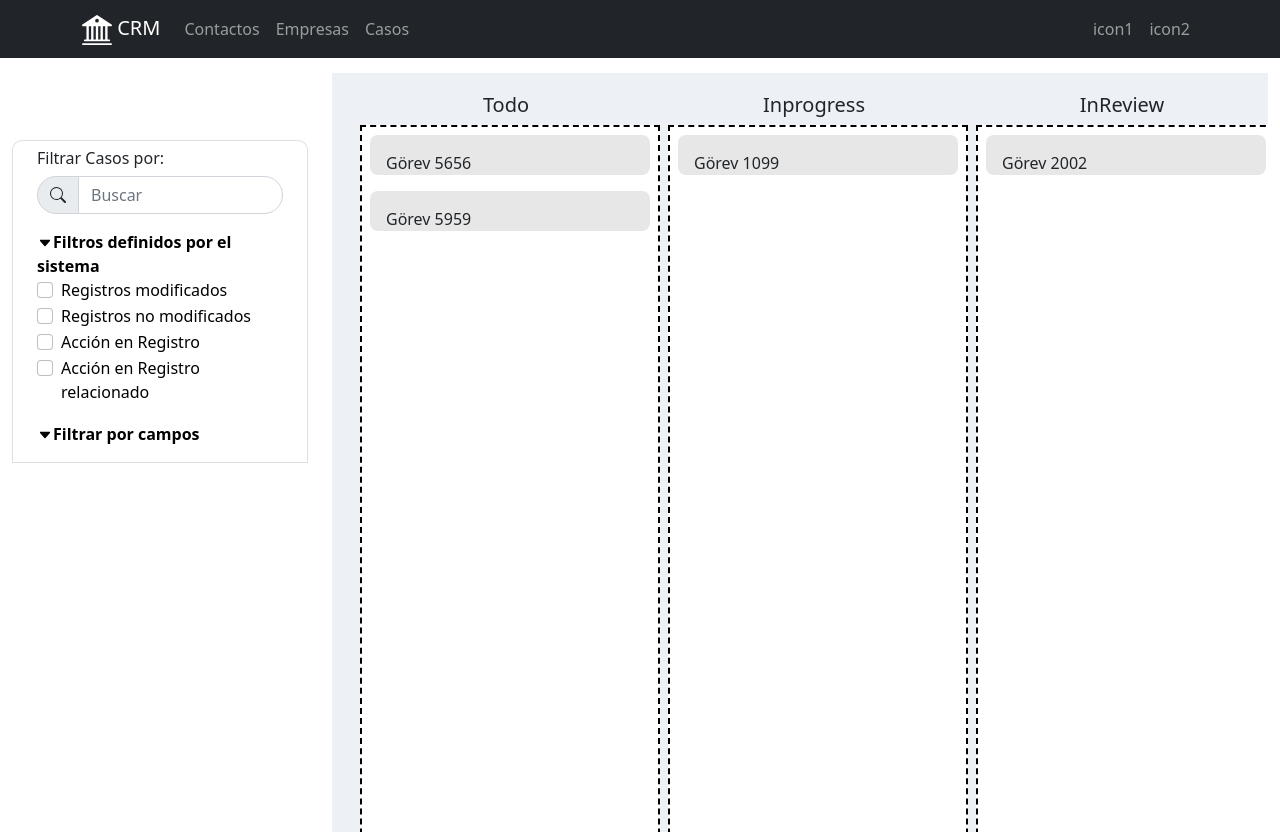
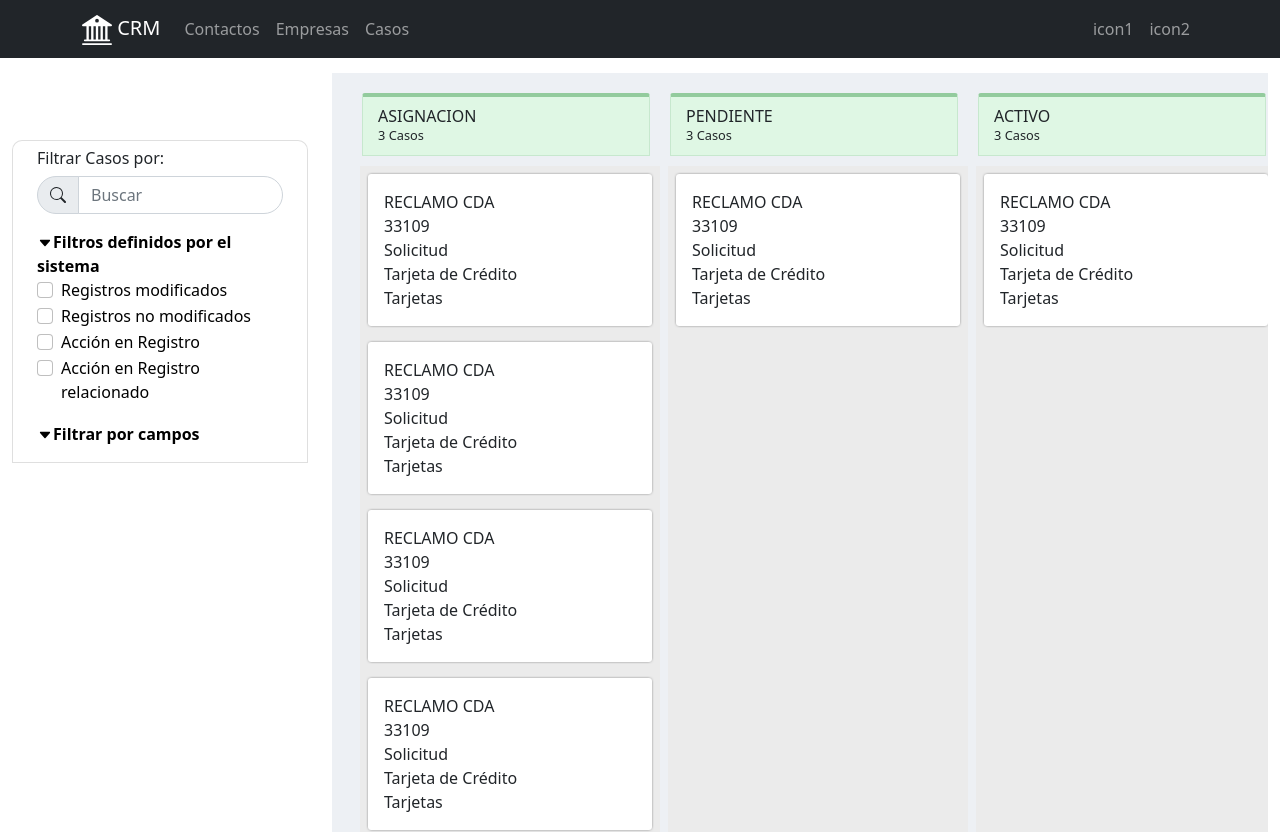
Before and after one commit to juan963973/crm-custom, a Next.js app: page /case in a window 1280 px wide. Shown: the top 832 px of the page. Built offline with nearby package versions, Linux system fonts and the light colour scheme.

Commit message:
maqueta terminadada

```diff
--- a/public/styles/Kanban.module.scss
+++ b/public/styles/Kanban.module.scss
@@ -1,24 +1,47 @@
 // $color: #209FD3;
+
+
 .container {
     display: flex;
     justify-content: center;
     height: 100%;
     padding: 20px;
+
+    .titleContainer {
+        border-radius: 3px 3px 0 0;
+        box-shadow: none;
+        box-sizing: border-box;
+        display: inline-block;
+        line-height: 19px;
+        margin: 0 0 10px;
+        padding: 10px 35px 10px 15px;
+        vertical-align: middle;
+        width: calc(100% - 20px);
+        border: 1px solid;
+        .title {
+            font-weight: 500;
+        }
+        .subtitle{
+            font-size: .8rem;
+        }
+    }
+
     .containerDroppable {
         display: flex;
         flex-direction: column;
         align-items: center;
         .droppable{
-            border: 2px dashed black;
+            // border: 2px dashed black;
             padding: 8px;
             height: 800px;
             width: 300px;
             overflow-y: auto;
             .draggable{
+                box-shadow: 0px 0px 3px -1px #000;
                 padding: 16px;
                 margin: 0 0 16px 0;
-                height: 40px;
-                border-radius: 8px;
+                // height: 40px;
+                border-radius: 3px;
             }
         }
 
--- a/src/components/_common/kanban.tsx
+++ b/src/components/_common/kanban.tsx
@@ -4,7 +4,7 @@ import styles from '../../../public/styles/Kanban.module.scss'
 
 const mockData = {
     todo: {
-        name: "Todo",
+        name: "ASIGNACION",
         items: [{
             id: 1000,
             text: "Görev 5656"
@@ -13,31 +13,59 @@ const mockData = {
             id: 2000,
             text: "Görev 5959"
         }
+        , {
+            id: 3000,
+            text: "Görev 5959"
+        }
+        , {
+            id: 4000,
+            text: "Görev 5959"
+        }
+        , {
+            id: 5000,
+            text: "Görev 5959"
+        }
+        , {
+            id: 6000,
+            text: "Görev 5959"
+        }
+        , {
+            id: 7000,
+            text: "Görev 5959"
+        }
+        , {
+            id: 8000,
+            text: "Görev 5959"
+        }
+        , {
+            id: 9000,
+            text: "Görev 5959"
+        }
     ]
     },
     inprogress: {
-        name: "Inprogress",
+        name: "PENDIENTE",
         items: [{
             id: 100,
             text: "Görev 1099"
         }]
     },
     inreview: {
-        name: "InReview",
+        name: "ACTIVO",
         items: [{
             id: 10000,
             text: "Görev 2002"
         }]
     },
     intest: {
-        name: "InTest",
+        name: "DERIVADO",
         items: [{
             id: 100002,
             text: "Görev 5588"
         }]
     },
     done: {
-        name: "Done",
+        name: "CONTACTO",
         items: [{
             id: 10000232,
             text: "Görev 9889"
@@ -91,14 +119,26 @@ const Kanban = () => {
             }}>
                 {Object.entries(cols).map(([id, col], index) => (
                     <div className={styles.containerDroppable} key={index}>
-                        <h5>{col.name}</h5>
+                        <div className={styles.titleContainer}
+                            style={{
+                                background: "#dff7e4",
+                                borderColor: "#c7e8ce",
+                                borderTop: "4px solid #93cb9d"
+                            }}>
+                            <div className={styles.title}>
+                                {col.name}
+                            </div>
+                            <div className={styles.subtitle}>
+                                3 Casos
+                            </div>
+                        </div>
                         <div style={{ marginLeft: "8px" }}>
                             <Droppable droppableId={id} key={id}>
                                 {(provider, snapshot) => (
                                     <div {...provider.droppableProps}
                                         className={styles.droppable}
                                         style={{
-                                            backgroundColor: snapshot.isDraggingOver ? "#e7e7e7" : "#fff",
+                                            backgroundColor: snapshot.isDraggingOver ? "#EDE685" : "#EBEBEB",
                                         }}
                                         ref={provider.innerRef}>
                                         {col.items.map((item, index) => (
@@ -108,12 +148,20 @@ const Kanban = () => {
                                                         {...provider.dragHandleProps}
                                                         {...provider.draggableProps}
                                                         className={styles.draggable}
-                                                        style={{
-                                                            backgroundColor: snapshot.isDragging ? "#cccccc" : "#e7e7e7",
-                                                            ...provider.draggableProps.style
-                                                        }}
+                                                        style={{ backgroundColor: "#fff",  ...provider.draggableProps.style}}
+                                                        // style={{
+                                                        //     backgroundColor: snapshot.isDragging ? "#FFF" : "#EBEBEB",
+                                                        //     ...provider.draggableProps.style
+                                                        // }}
                                                     >
-                                                        {item.text}
+                                                        RECLAMO CDA<br />
+                                                        33109<br />
+                                                        Solicitud<br />
+                                                        Tarjeta de Crédito<br />
+                                                        Tarjetas
+
+                                                        {/* {item.text} */}
+
                                                     </div>
                                                 )}
                                             </Draggable>
```
